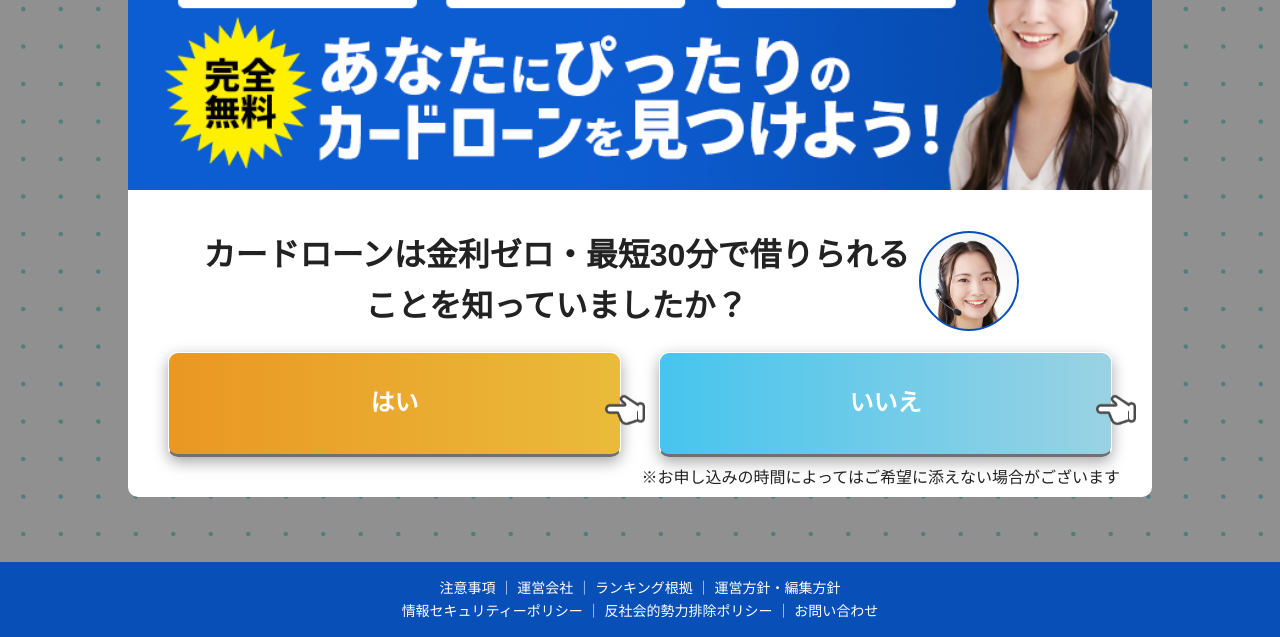
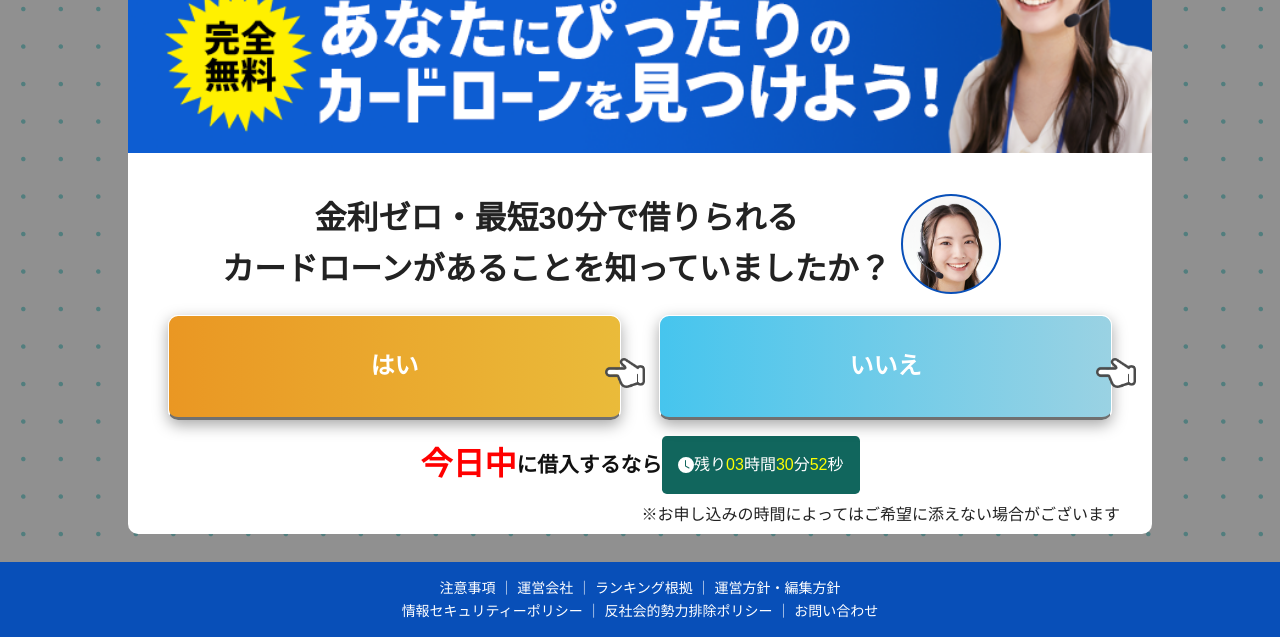
Before and after one commit to johanfriso87/manet-chat, a website: page index.html in a window 1280 px wide. Shown: the part 163-800 px from the top of the page. Drawn offline with nearby package versions, Linux system fonts and the light colour scheme; files that its build step writes are made by us from their sources.

Commit message:
Update FV

```diff
--- a/assets/js/script.js
+++ b/assets/js/script.js
@@ -20,25 +20,6 @@ function getAjaxPath() {
 $(window).on("click", function (e) {
   console.log(e.target);
 });
-
-var start = new Date();
-var timeData = {
-  min: 0,
-  sec: 0,
-};
-var now = 0;
-var datet = 0;
-
-function updateTime() {
-  now = new Date();
-
-  datet = parseInt((now.getTime() - start.getTime()) / 1000);
-
-  timeData.min = parseInt((datet / 60) % 60);
-  timeData.sec = datet % 60;
-}
-
-setInterval(updateTime, 1000);
 
 // ------------------------------
 // 100vh取得
@@ -209,6 +190,84 @@ $(function () {
     $("#modal-first").addClass("is-selected");
   });
 
+  function updateRemainingTime() {
+    var now = new Date();
+    var targetTime = new Date(
+      now.getFullYear(),
+      now.getMonth(),
+      now.getDate(),
+      1,
+      0,
+      0
+    );
+    var remainingTime = targetTime - now;
+
+    if (remainingTime <= 0) {
+      $(".first-modal__body__footer").hide();
+      clearInterval(timer);
+    } else {
+      $(".first-modal__body__footer").show();
+    }
+
+    var hours = Math.floor(remainingTime / (1000 * 60 * 60));
+    var minutes = Math.floor((remainingTime % (1000 * 60 * 60)) / (1000 * 60));
+    var seconds = Math.floor((remainingTime % (1000 * 60)) / 1000);
+
+    document.getElementById("remaining-hour").textContent = hours
+      .toString()
+      .padStart(2, "0");
+    document.getElementById("remaining-minute").textContent = minutes
+      .toString()
+      .padStart(2, "0");
+    document.getElementById("remaining-second").textContent = seconds
+      .toString()
+      .padStart(2, "0");
+  }
+
+  // Update every second
+  var timer = setInterval(updateRemainingTime, 1000);
+  $(document).on("load", updateRemainingTime);
+
+  function updateRemainingTime() {
+    var now = new Date();
+    var targetTime = new Date(
+      now.getFullYear(),
+      now.getMonth(),
+      now.getDate(),
+      21,
+      0,
+      0
+    );
+    var remainingTime = targetTime - now;
+
+    if (remainingTime <= 0) {
+      $(".first-modal__body__footer").hide();
+      clearInterval(timer);
+    } else {
+      $(".first-modal__body__footer").show();
+    }
+
+    var hours = Math.floor(remainingTime / (1000 * 60 * 60));
+    var minutes = Math.floor((remainingTime % (1000 * 60 * 60)) / (1000 * 60));
+    var seconds = Math.floor((remainingTime % (1000 * 60)) / 1000);
+
+    document.getElementById("remaining-hour").textContent = hours
+      .toString()
+      .padStart(2, "0");
+    document.getElementById("remaining-minute").textContent = minutes
+      .toString()
+      .padStart(2, "0");
+    document.getElementById("remaining-second").textContent = seconds
+      .toString()
+      .padStart(2, "0");
+  }
+
+  // Initial update
+  updateRemainingTime();
+
+  // Update every second
+  var timer = setInterval(updateRemainingTime, 1000);
+
   // ------------------------------
   // 選択肢クリック
   // ------------------------------
@@ -326,10 +385,7 @@ $(function () {
   // Event listener for input or touch events
   const inputEvent = isiOS ? "touchstart" : "input";
 
-  $(document).on(
-	"input",
-    "input[type='range']",
-    function (event) {
+  $(document).on("input", "input[type='range']", function (event) {
     const itemId = event.target.id.split("-")[1];
     const value = event.target.value;
 
@@ -358,8 +414,7 @@ $(function () {
         ? "a48"
         : "a49";
     $(`#chat-next-btn-${itemId}`)[0].setAttribute("data-answer", answer);
-  }
-  );
+  });
 
   $(document).on("click", ".range-minus", function () {
     const itemId = $(this).parents(".option_list").data("itemid");
@@ -1674,7 +1729,7 @@ function setNextHtml(data) {
         searchPlaceholderValue: "",
       });
     else if (type == "scrollbar") {
-      $('input[type="range"]').rangeslider({polyfill: false});
+      $('input[type="range"]').rangeslider({ polyfill: false });
     }
 
     //最後に「訂正する」を戻す
--- a/assets/scss/module/_modal.scss
+++ b/assets/scss/module/_modal.scss
@@ -104,7 +104,12 @@
 
         @media ($sp) {
           width: 70%;
-          font-size: 13px;
+          font-size: 20px;
+        }
+
+        @media ($ssp) {
+          width: 70%;
+          font-size: 14px;
         }
       }
 
@@ -124,6 +129,46 @@
           height: 65px;
           margin: 0 5px;
         }
+      }
+    }
+
+    &__footer {
+      margin-top: 1em;
+      display: flex;
+      align-items: center;
+      justify-content: center;
+
+      @media ($sp) {
+        flex-direction: column;
+      }
+
+      &__text {
+        display: flex;
+        align-items: center;
+      }
+
+      &__red {
+        color: red;
+        font-size: 2em;
+        font-weight: 700;
+      }
+      &__normal {
+        color: #111111;
+        font-size: 1.3em;
+        font-weight: 700;
+      }
+      &__white {
+        color: white;
+      }
+      &__yellow {
+        color: yellow;
+      }
+      &__remaining {
+        background: #11665d;
+        padding: 1em;
+        border-radius: 0.3em;
+        display: flex;
+        align-items: center;
       }
     }
 
--- a/assets/scss/style.scss
+++ b/assets/scss/style.scss
@@ -40,6 +40,7 @@ $large: 24px;
 // レスポンシブ
 // ------------------------------
 
+$ssp: "max-width: 480px";
 $sp: "max-width: 768px";
 $pc: "min-width: 768px";
 $max-width: 840px;
--- a/index.html
+++ b/index.html
@@ -21,6 +21,11 @@
     <defs>
       <symbol viewBox="0 0 14.8 8.8" id="iconArrowDown">
           <path d="M7.4,8.8L0.7,2.1c-0.4-0.4-0.4-1,0-1.4s1-0.4,1.4,0L7.4,6l5.3-5.3c0.4-0.4,1-0.4,1.4,0s0.4,1,0,1.4L7.4,8.8z"></path>
+      </symbol>
+      <symbol viewBox="0 0 24 24" id="iconClock">
+        <circle cx="12" cy="12" r="10"/>
+        <line x1="12" y1="6" x2="12" y2="12"/>
+        <line x1="12" y1="12" x2="16" y2="16"/>
       </symbol>
       <symbol viewBox="0 0 10 10" id="iconArrowDownFilled">
           <path d="M9.5,2.75l-4.5,4.5l-4.5-4.5H9.5z"></path>
@@ -389,7 +394,7 @@
         </div>
         <div class="first-modal__body">
           <div class="first-modal__body__head">
-            <div class="first-modal__body__head-text">カードローンは金利ゼロ・最短30分で借りられる<br>ことを知っていましたか？</div>
+            <div class="first-modal__body__head-text">金利ゼロ・最短30分で借りられる<br>カードローンがあることを知っていましたか？</div>
             <div class="first-modal__body__head-operator">
             </div>
           </div>
@@ -409,8 +414,25 @@
               </label>
             </li>
           </ul>
+          <div class="first-modal__body__footer">
+            <span class="first-modal__body__footer__text">
+              <span class="first-modal__body__footer__red">今日中</span>
+              <span class="first-modal__body__footer__normal">に借入するなら</span>
+            </span>
+            <span class="first-modal__body__footer__remaining">
+              <svg xmlns="http://www.w3.org/2000/svg" width="16" height="16" fill="white" class="bi bi-clock-fill" viewBox="0 0 16 16">
+                <path d="M16 8A8 8 0 1 1 0 8a8 8 0 0 1 16 0zM8 3.5a.5.5 0 0 0-1 0V9a.5.5 0 0 0 .252.434l3.5 2a.5.5 0 0 0 .496-.868L8 8.71V3.5z"/>
+              </svg>
+              <span class="first-modal__body__footer__white">残り</span>
+              <span class="first-modal__body__footer__yellow" id="remaining-hour">00</span>
+              <span class="first-modal__body__footer__white">時間</span>
+              <span class="first-modal__body__footer__yellow" id="remaining-minute">00</span>
+              <span class="first-modal__body__footer__white">分</span>
+              <span class="first-modal__body__footer__yellow" id="remaining-second">00</span>
+              <span class="first-modal__body__footer__white">秒</span>
+            </span>
+          </div>
         </div>
-
       </div>
     </div>
   </div>
```
Lines whose indentation alone changed are shown as unchanged.
